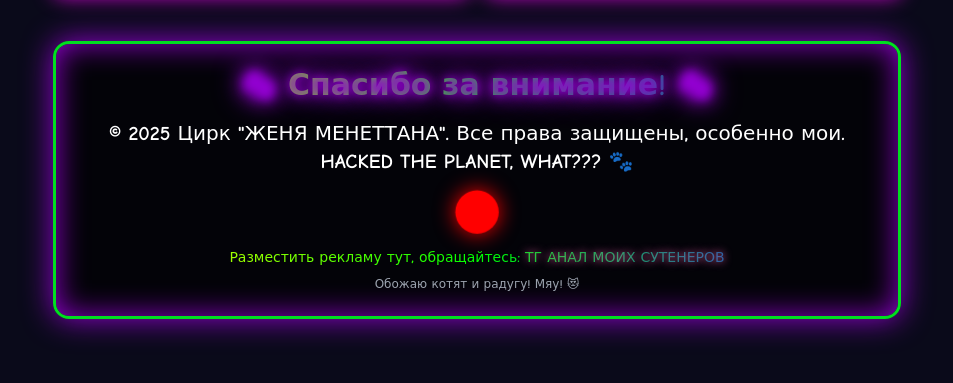
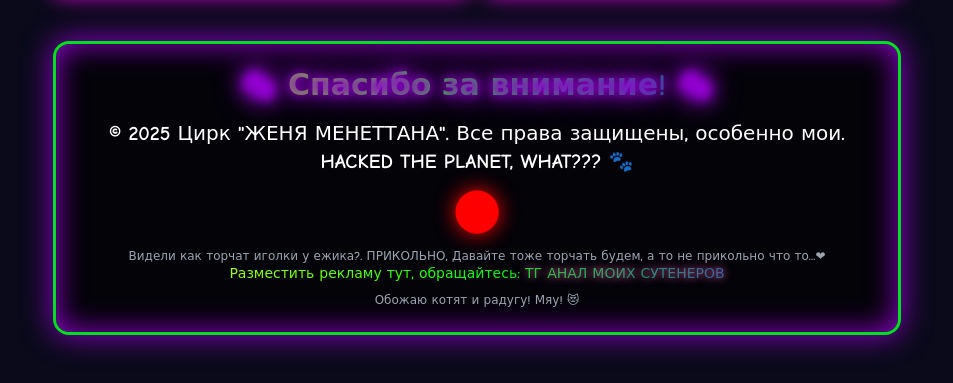
Before and after one commit to naryasha/bio, a plain HTML site: page index.html in a window 1280 px wide. Shown: the part 4867-5250 px from the top of the page, without its empty margins (163-1116 px from the left). Drawn offline with nearby package versions, Linux system fonts and the light colour scheme.

Commit message:
Update index.html

```diff
--- a/index.html
+++ b/index.html
@@ -438,6 +438,7 @@
                 <div class="clown-nose"></div>
             </div>
             <div class="mt-4 text-center">
+                <p class="text-xs text-gray-400 mt-2">Видели как торчат иголки у ежика?. ПРИКОЛЬНО, Давайте тоже торчать будем, а то не прикольно что то...<span class="wiggle-animation">❤</span></p>
                 <p class="text-sm rainbow-text">Разместить рекламу тут, обращайтесь: <a href="https://t.me/krematoriy_syka" class="pink-link">ТГ АНАЛ МОИХ СУТЕНЕРОВ</a></p>
                 <p class="text-xs text-gray-400 mt-2">Обожаю котят и радугу! Мяу! <span class="wiggle-animation">😻</span></p>
             </div>
```
